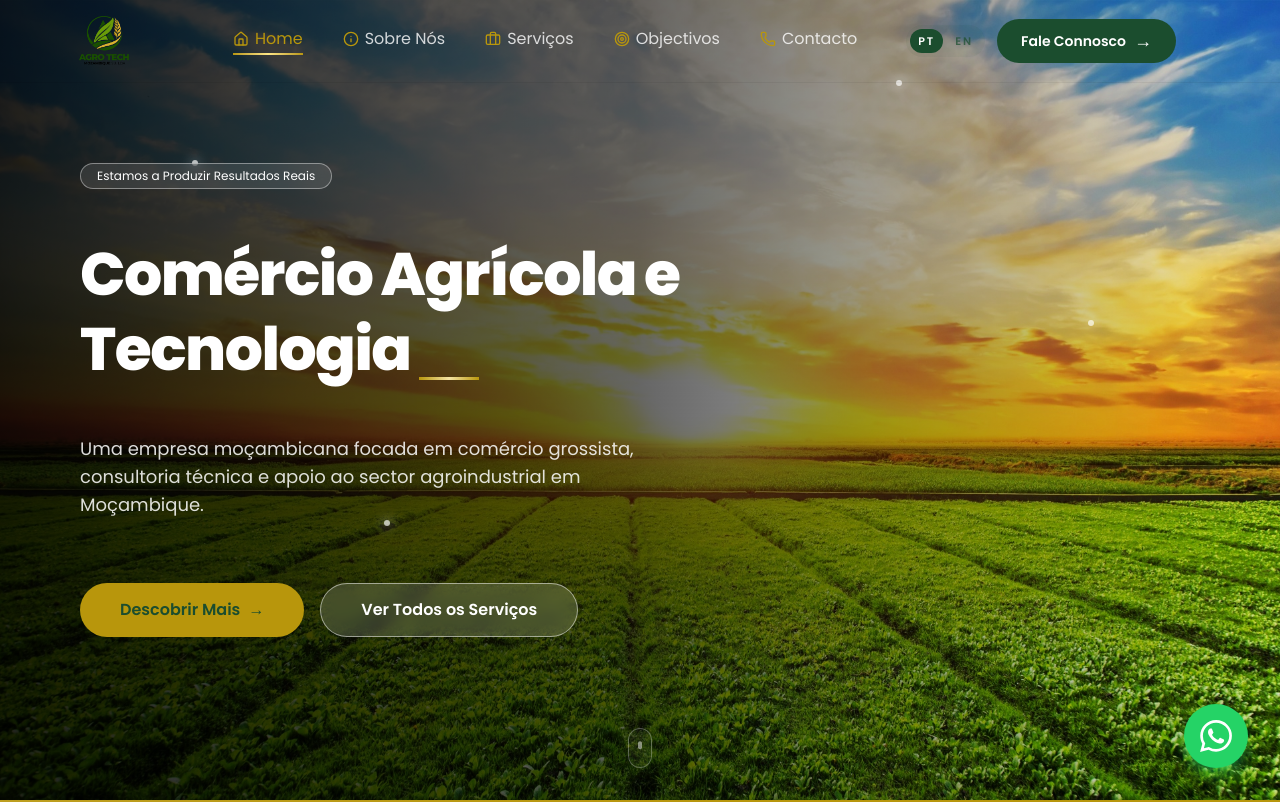
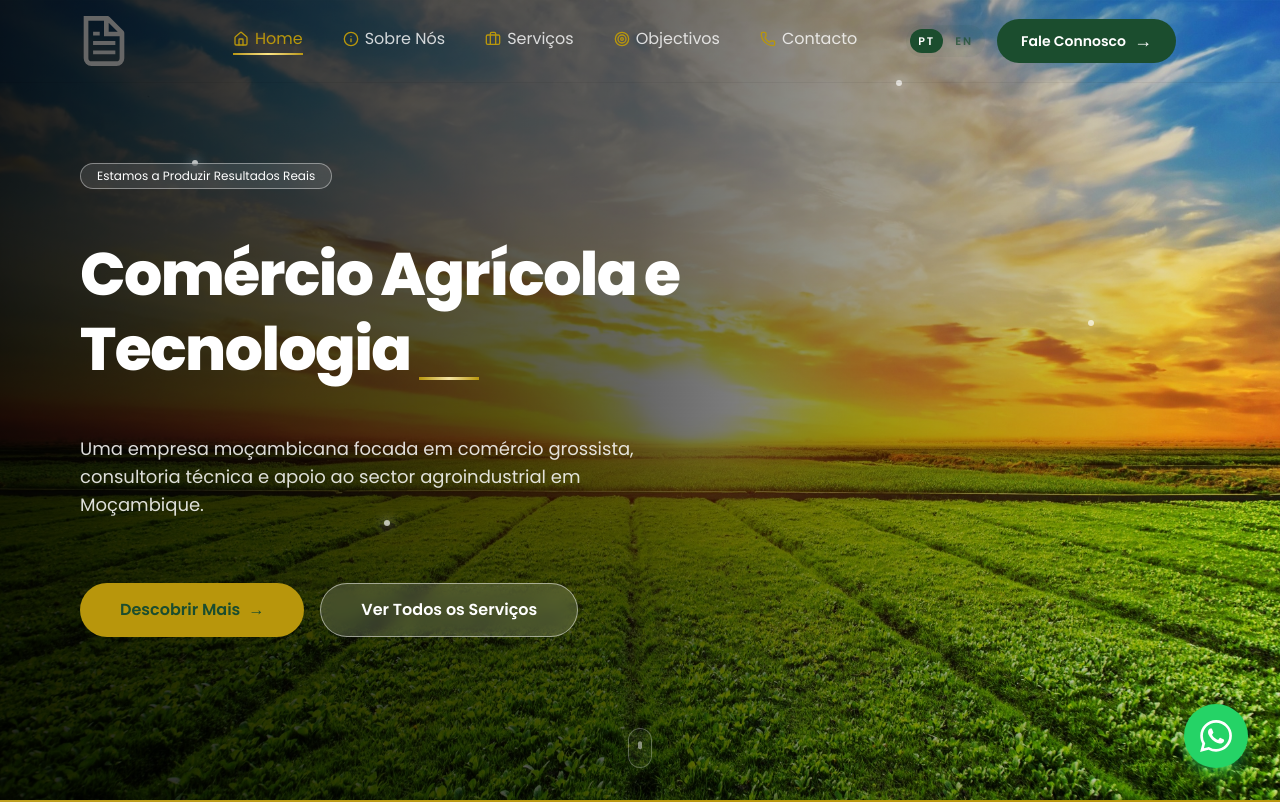
Before and after one commit to maurobernardo/Agro-Tech-Mozambique, a Next.js app: page / in a window 1280 px wide. Shown: the top 802 px of the page. Built offline with nearby package versions, Linux system fonts and the light colour scheme.

Commit message:
logotipo no navegador

```diff
--- a/src/app/layout.tsx
+++ b/src/app/layout.tsx
@@ -23,6 +23,10 @@ export const metadata: Metadata = {
     "consultoria técnica",
   ],
   metadataBase: new URL("https://agrotech-mz.example.com"),
+  icons: {
+    icon: [{ url: "/file.svg", type: "image/svg+xml" }],
+    shortcut: ["/file.svg"],
+  },
   openGraph: {
     title: "AGRO TECH MOZAMBIQUE, SU, LDA",
     description:
--- a/src/components/layout/Navbar.tsx
+++ b/src/components/layout/Navbar.tsx
@@ -71,7 +71,7 @@ export function Navbar() {
         <Link href="/" className="-ml-5 flex items-center gap-3 md:-ml-12 lg:-ml-16">
           <div className="relative h-[50px] w-[160px]">
             <Image
-              src="/images/logo.png"
+              src="/file.svg"
               alt="AGRO TECH MOZAMBIQUE"
               fill
               priority
@@ -190,7 +190,7 @@ export function Navbar() {
                   <div className="absolute left-0 right-0 top-0 flex items-center justify-between border-b border-black/10 bg-white/95 px-6 py-4 backdrop-blur">
                     <div className="relative h-8 w-28">
                       <Image
-                        src="/images/logo.png"
+                        src="/file.svg"
                         alt="AGRO TECH MOZAMBIQUE"
                         fill
                         sizes="112px"
```
